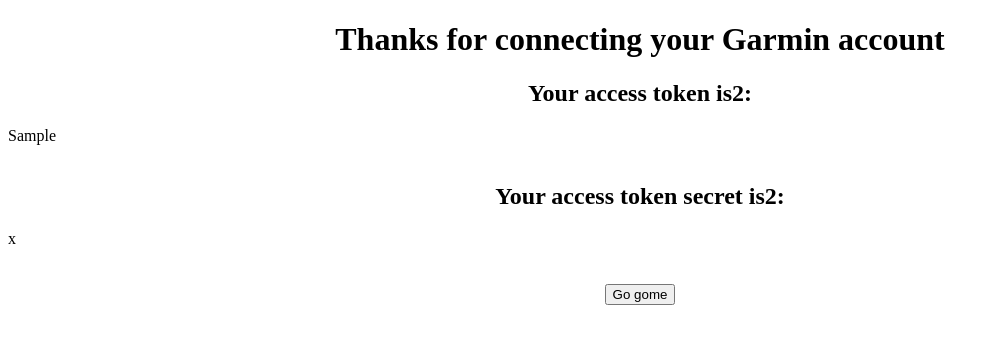
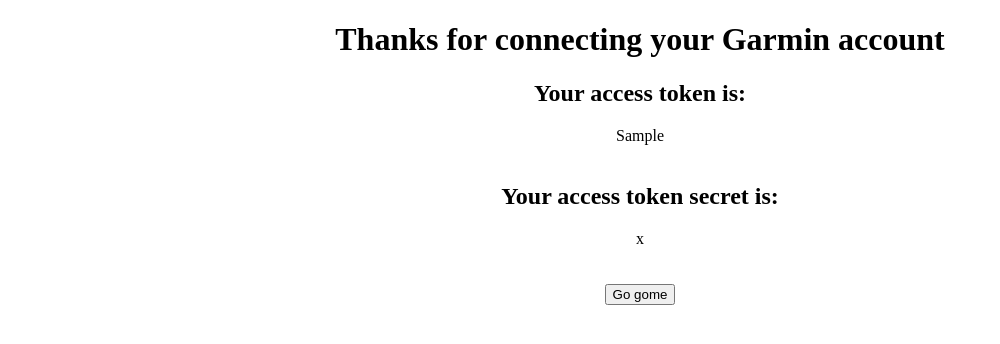
Before and after one commit to Daniel-Davaris/Garmin-Connect-Developer-Program-API-app, a Flask app: template templates/got_token.html in a window 1280 px wide. Shown: the top 344 px of the page, without its empty margins (0-1000 px from the left). Run offline with Flask 2, Linux system fonts and the light colour scheme; the template is opened without the code that fills it: most values are stand-ins (such as "Sample title", 1, 10 or a date in 2020).

Commit message:
Changed got_token page css

```diff
--- a/templates/got_token.html
+++ b/templates/got_token.html
@@ -7,14 +7,14 @@
 <body>
 
     <h1 style="text-align:center;">Thanks for connecting your Garmin account</h1>
-    <h2 style="text-align:center;">Your access token is2:</h2>
-    <div background-color:grey;>
-        <h2 style="text-align:center;background-color:grey"></h2> {{ access_token }}</h2>
+    <h2 style="text-align:center;">Your access token is:</h2>
+    <div style="text-align: center;">
+        <h2 style="color:blue;text-align:center;"></h2> {{ access_token }}</h2>
     </div>
     <br>
-    <h2 style="text-align:center;">Your access token secret is2:</h2>
-    <div background-color:grey;>
-        <h2 style="text-align:center;background-color:grey"></h2> {{ access_token_secret }}</h2>
+    <h2 style="text-align:center;">Your access token secret is:</h2>
+    <div style="text-align:center;">
+        <h2 style="text-align:center;color:blue"></h2> {{ access_token_secret }}</h2>
     </div>
     <br>
     <br>
```
